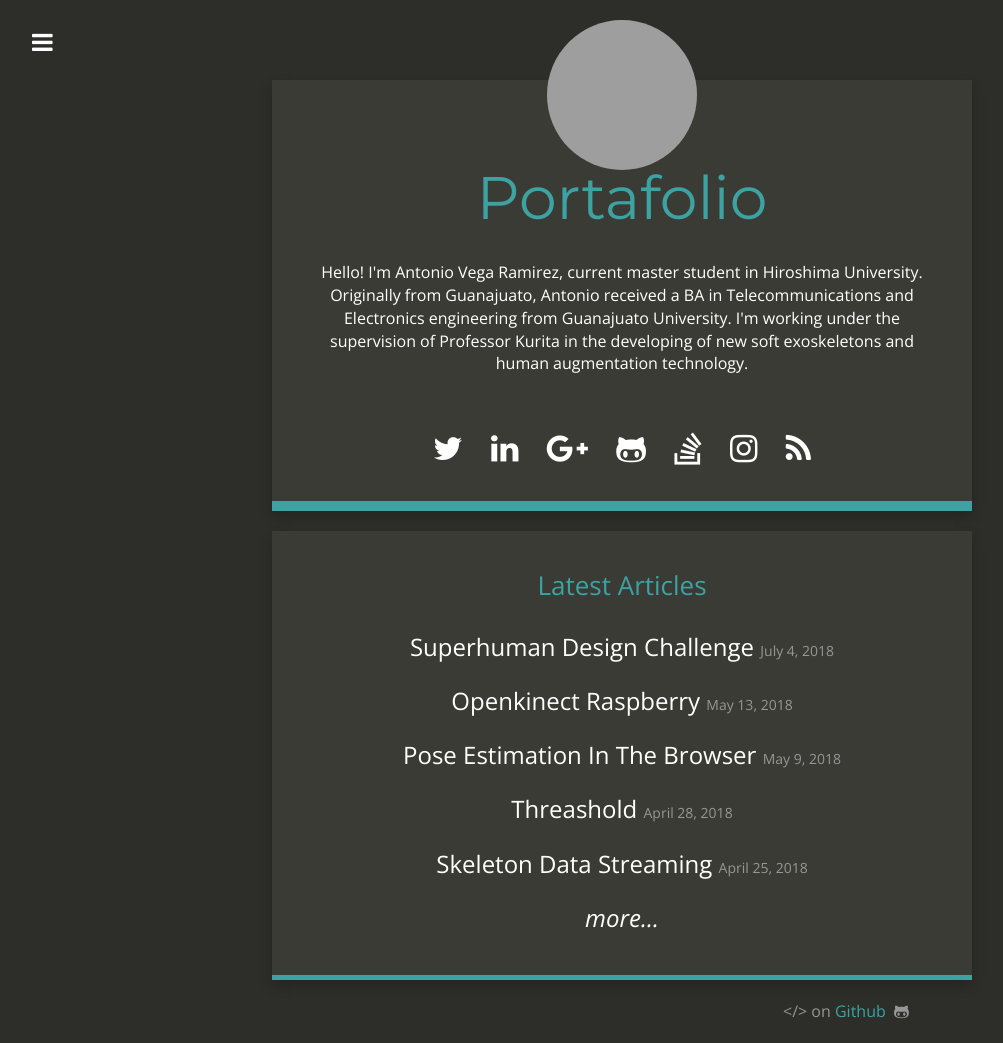
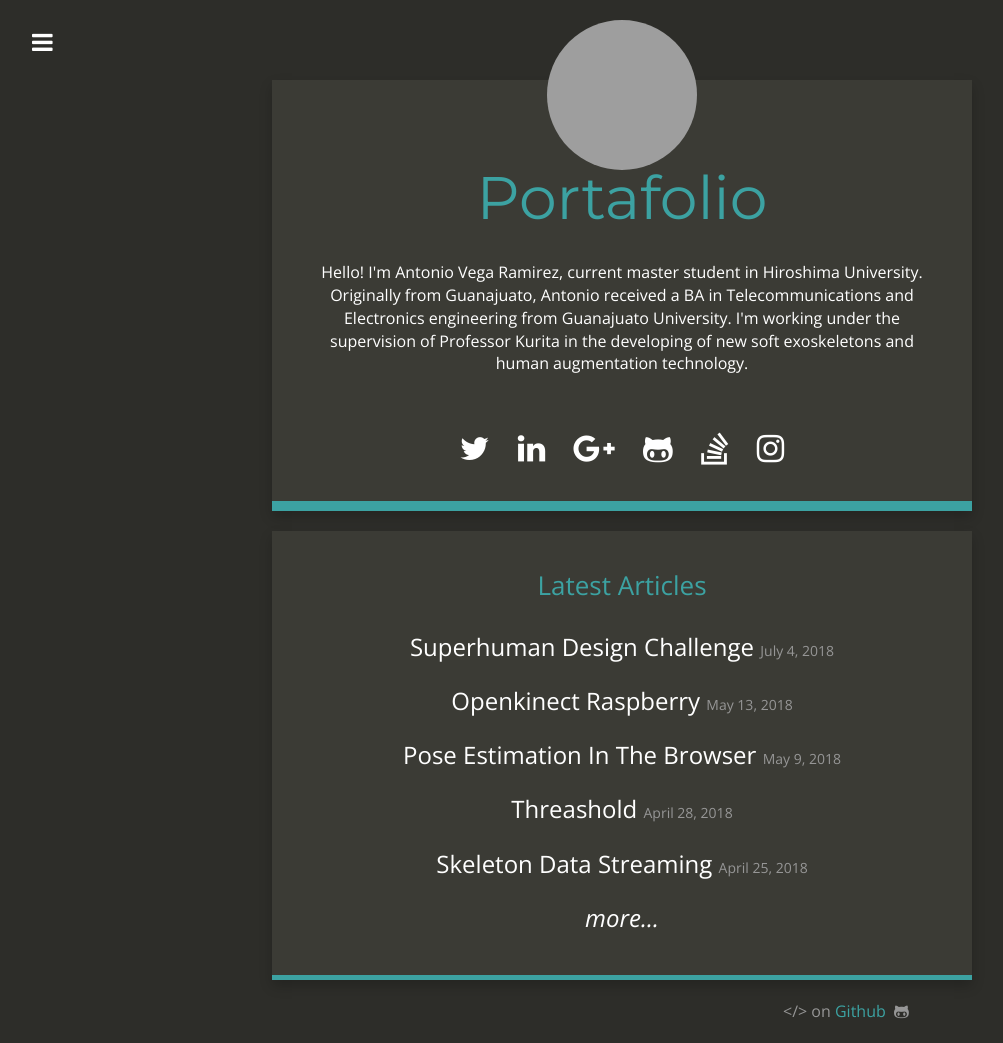
Before and after one commit to totovr/totovr.github.io, a Jekyll site: the page built from index.html, in a window 1280 px wide. Shown: the whole page, without its empty margins (18-1021 px from the left). Built offline with Jekyll 4.4.1, drawn with Linux system fonts in a browser that asks for light colours; nearby versions of some CDN libraries; grey boxes are pictures that could not be loaded.

Commit message:
social_link

```diff
--- a/_includes/social_links.html
+++ b/_includes/social_links.html
@@ -6,5 +6,4 @@
   {% if site.github_username %}<a href="https://github.com/{{ site.github_username }}" target="_new"><i class="fa fa-github-alt"></i></a>{% endif %}
   {% if site.stackoverflow_link %}<a href="{{ site.stackoverflow_link }}" target="_new"><i class="fa fa-stack-overflow"></i></a>{% endif %}
   {% if site.instagram_username %}<a href="https://www.instagram.com/{{ site.instagram_username }}" target="_new"><i class="fa fa-instagram"></i></a>{% endif %}
-  <a href="{{ site.baseurl }}/feed.xml" target="_new"><i class="fa fa-rss"></i></a>
 </p>
```
